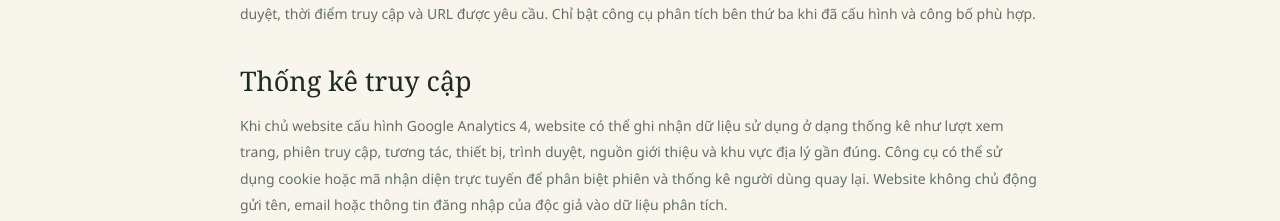
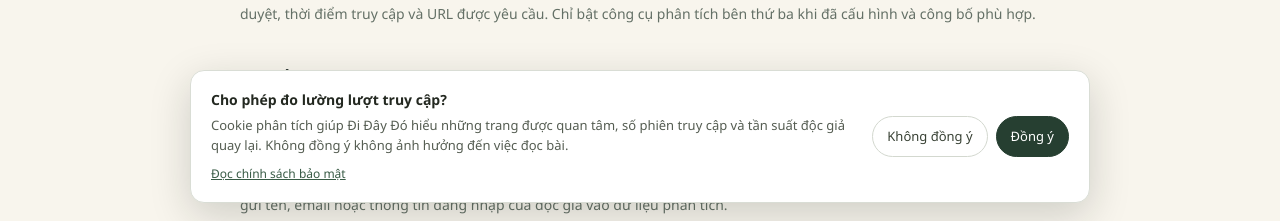
Before and after one commit to namh33868/didaydo, a Next.js app: page /chinh-sach-bao-mat in a window 1280 px wide. Shown: the part 579-800 px from the top of the page. Built offline with nearby package versions, Linux system fonts and the light colour scheme; no server answers.

Commit message:
Style privacy-first analytics consent prompt

```diff
--- a/app/globals.css
+++ b/app/globals.css
@@ -1643,3 +1643,44 @@ body { background: var(--editorial-paper); }
 @media (prefers-reduced-motion: reduce) {
   .recent-story-card, .recent-story-image img { transition: none !important; }
 }
+
+
+/* Privacy-first analytics consent prompt */
+.analytics-consent-banner {
+  position: fixed;
+  z-index: 10000;
+  left: 50%;
+  bottom: 18px;
+  transform: translateX(-50%);
+  width: min(900px, calc(100% - 32px));
+  display: flex;
+  align-items: center;
+  justify-content: space-between;
+  gap: 24px;
+  padding: 18px 20px;
+  border: 1px solid #d9ddd5;
+  border-radius: 14px;
+  background: #fff;
+  color: #232820;
+  box-shadow: 0 12px 40px rgba(20, 28, 20, 0.18);
+}
+.analytics-consent-copy { min-width: 0; }
+.analytics-consent-copy strong { display: block; margin-bottom: 5px; font-size: 14px; }
+.analytics-consent-copy p { margin: 0 0 5px; color: #555d52; font-size: 13px; line-height: 1.5; }
+.analytics-consent-copy a { color: #385b45; font-size: 12px; text-decoration: underline; }
+.analytics-consent-actions { display: flex; flex-shrink: 0; align-items: center; gap: 8px; }
+.analytics-consent-actions button,
+.analytics-consent-settings {
+  border-radius: 999px;
+  padding: 9px 14px;
+  font: inherit;
+  font-size: 13px;
+  cursor: pointer;
+}
+.analytics-consent-decline { border: 1px solid #d3d8cf; background: #fff; color: #394235; }
+.analytics-consent-accept { border: 1px solid #263f31; background: #263f31; color: #fff; }
+.analytics-consent-settings { margin-top: 8px; border: 1px solid #d3d8cf; background: #fff; color: #394235; }
+@media (max-width: 640px) {
+  .analytics-consent-banner { bottom: 10px; align-items: stretch; flex-direction: column; gap: 12px; padding: 15px; }
+  .analytics-consent-actions { justify-content: flex-end; }
+}
```
